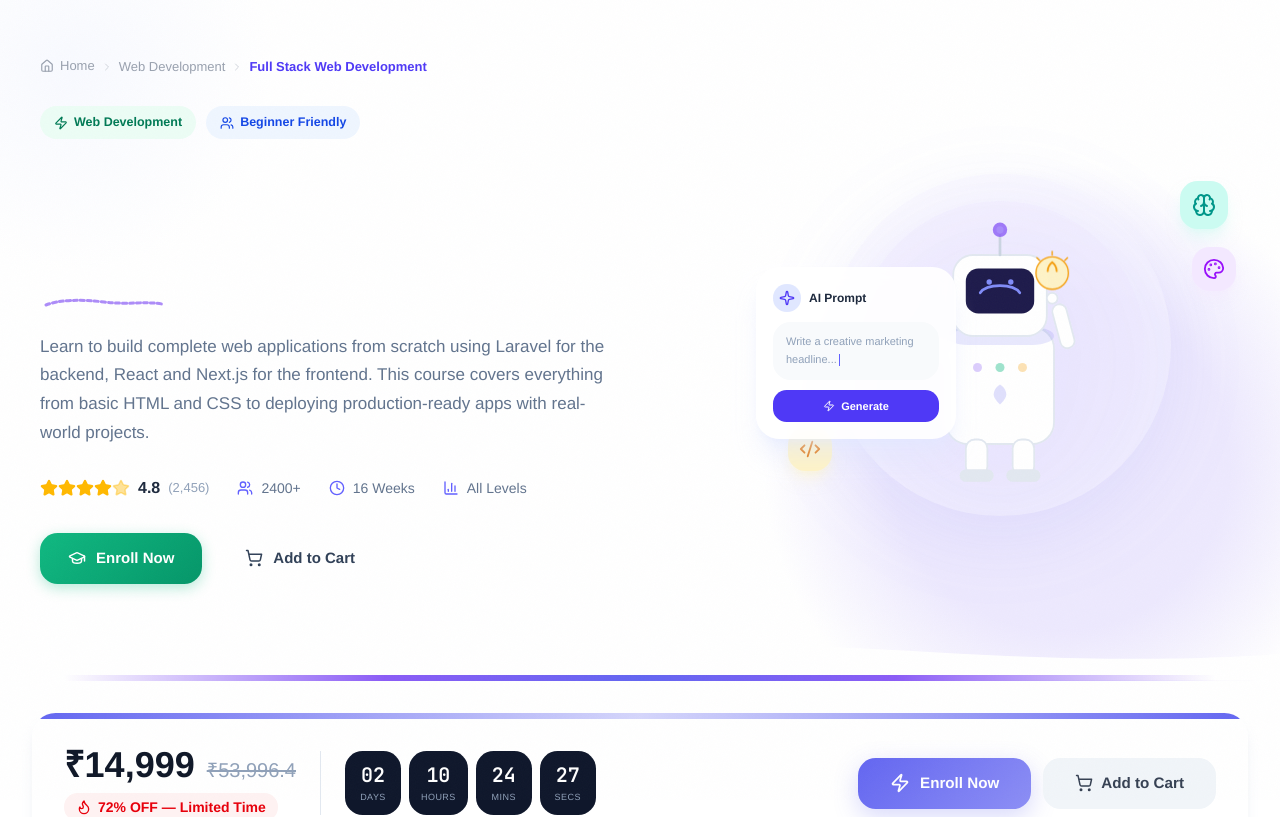
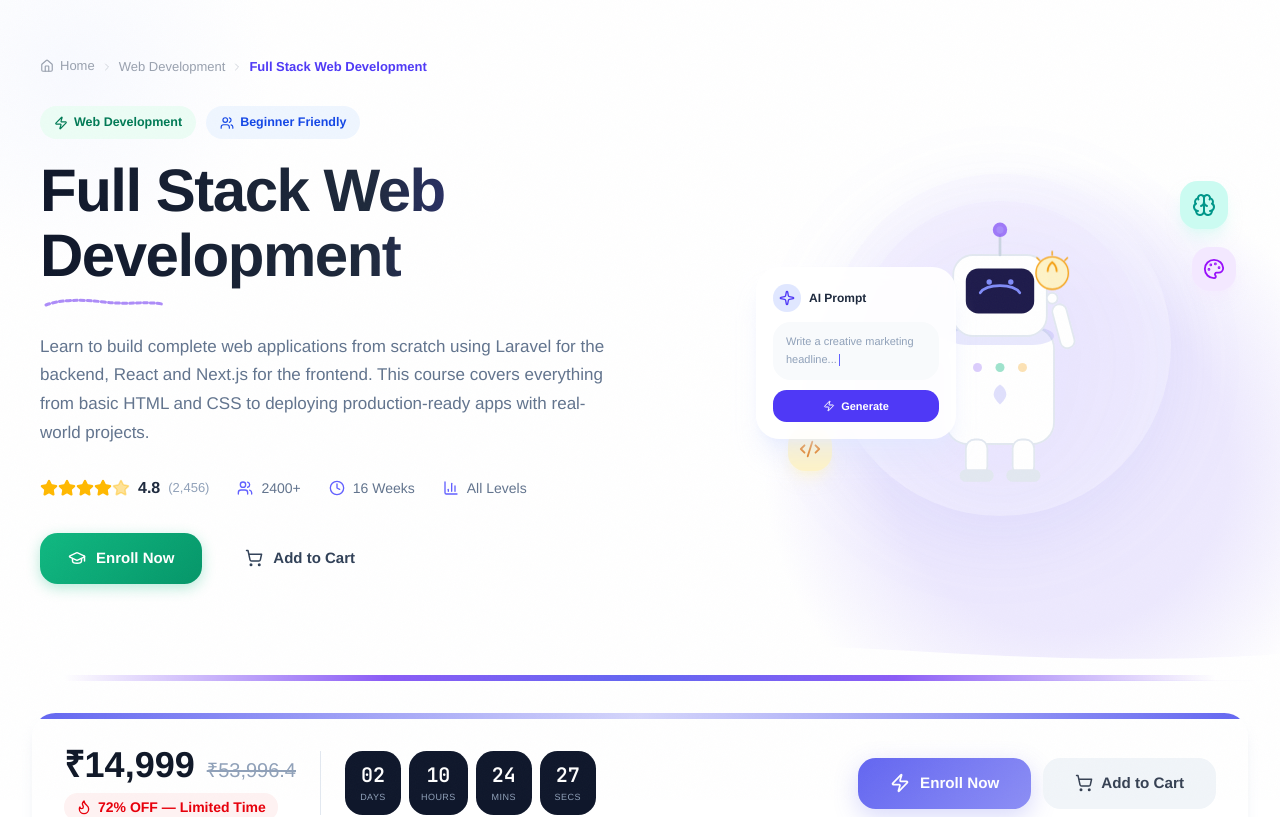
Before and after one commit to singhyogeshwar5608/larawans-new, a Next.js app: page /courses/full-stack-web-development in a window 1280 px wide. Shown: the top 817 px of the page. Built offline with nearby package versions, Linux system fonts and the light colour scheme.

Commit message:
67027f36-4eed-4e60-b8b3-ee02abb71857

```diff
--- a/src/app/courses/[slug]/CourseDetailClient.tsx
+++ b/src/app/courses/[slug]/CourseDetailClient.tsx
@@ -225,8 +225,8 @@ export default function CourseDetailClient({ course }: { course: CourseItem }) {
               </div>
 
               {/* Title */}
-              <h1 className="text-[2.6rem] sm:text-[3.2rem] lg:text-[3.75rem] font-extrabold leading-[1.08] tracking-tight mb-2 text-slate-900">
-                <span className="bg-gradient-to-r from-slate-900 via-slate-800 to-indigo-600 bg-clip-text text-transparent">{course.title}</span>
+              <h1 className="text-[2.6rem] sm:text-[3.2rem] lg:text-[3.75rem] font-extrabold leading-[1.08] tracking-tight mb-2" style={{ backgroundImage: "linear-gradient(to right, #0f172a, #1e293b, #4f46e5)", WebkitBackgroundClip: "text", backgroundClip: "text", WebkitTextFillColor: "transparent", color: "transparent" }}>
+                {course.title}
               </h1>
 
               {/* Hand-drawn underline accent */}
```
